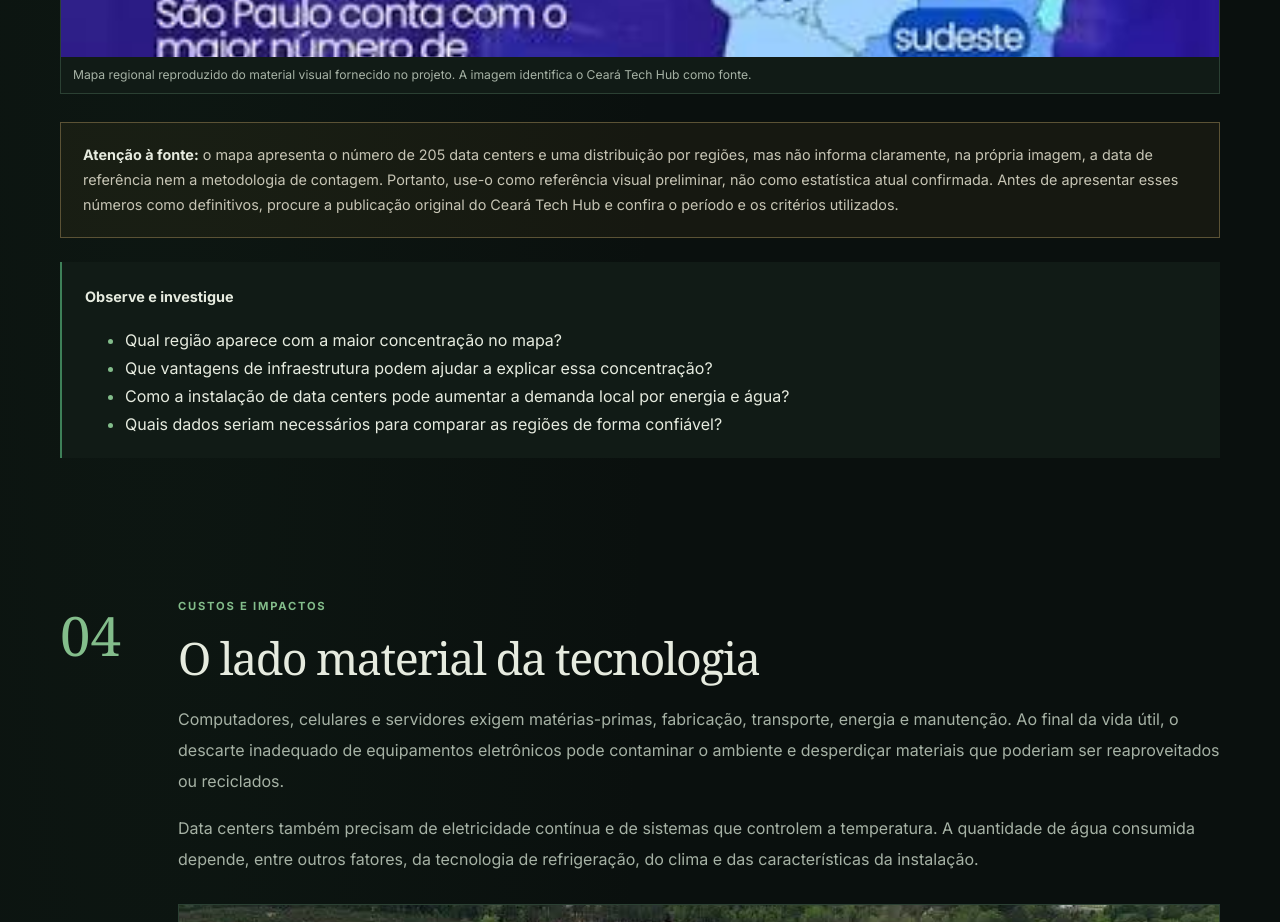
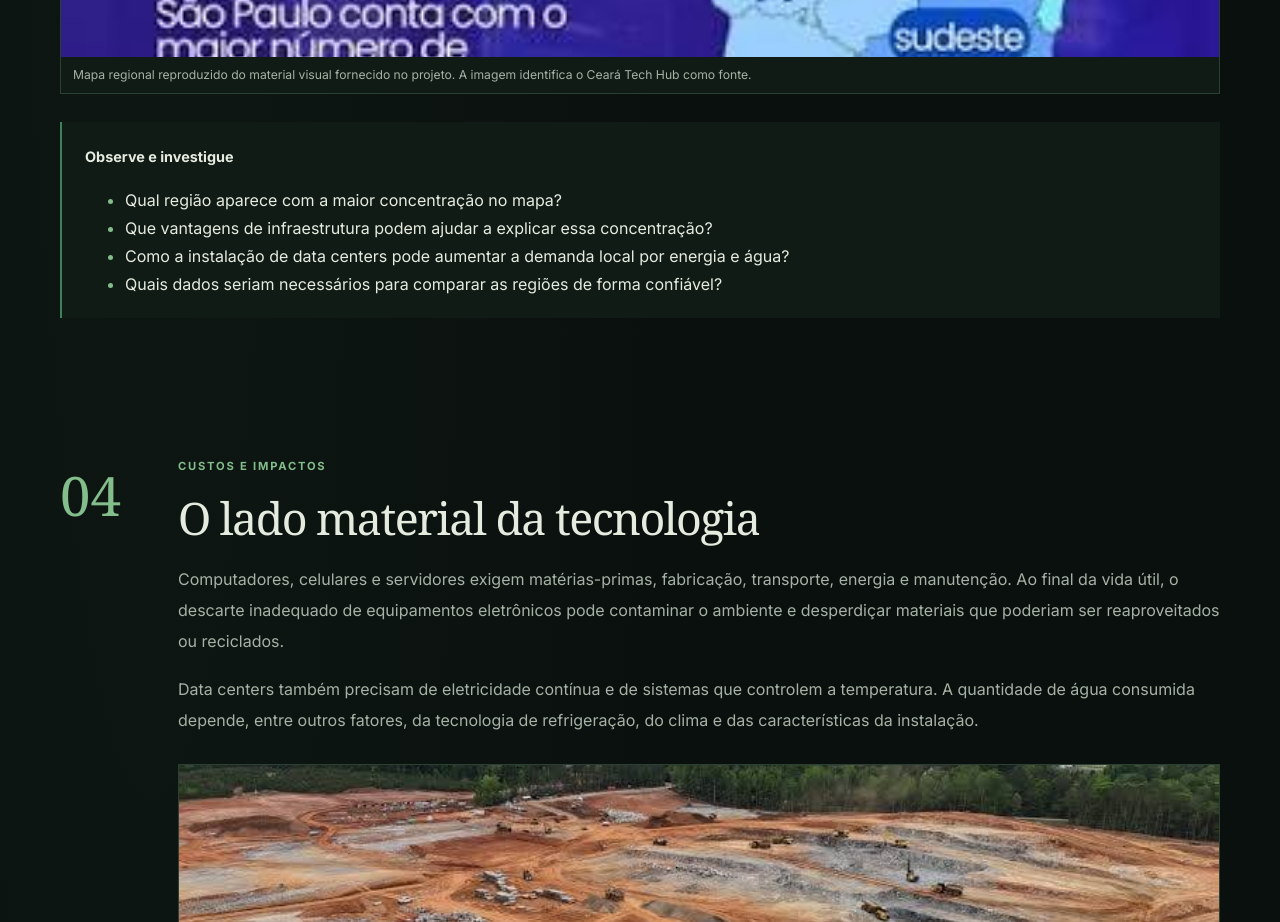
Before and after one commit to viniciusfsluz-tech/conexao-terra, a plain HTML site: page conteudos.html in a window 1280 px wide. Shown: the part 3480-4402 px from the top of the page. Drawn offline with Linux system fonts and the light colour scheme.

Commit message:
README.MD atualização

```diff
--- a/conteudos.html
+++ b/conteudos.html
@@ -186,17 +186,6 @@
           A imagem identifica o Ceará Tech Hub como fonte.
         </figcaption>
       </figure>
-
-      <div class="notice">
-        <strong>Atenção à fonte:</strong>
-        o mapa apresenta o número de 205 data centers e uma distribuição por
-        regiões, mas não informa claramente, na própria imagem, a data de
-        referência nem a metodologia de contagem. Portanto, use-o como
-        referência visual preliminar, não como estatística atual confirmada.
-        Antes de apresentar esses números como definitivos, procure a
-        publicação original do Ceará Tech Hub e confira o período e os
-        critérios utilizados.
-      </div>
 
       <div class="question-box">
         <strong>Observe e investigue</strong>
```
Also changed, not shown: 1 other file.
